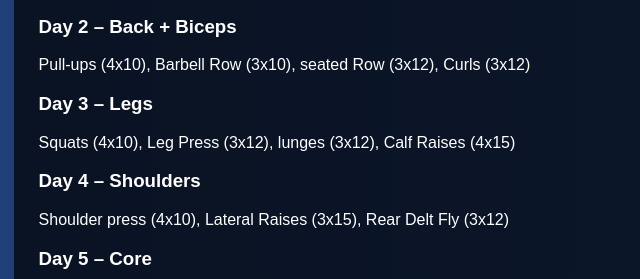
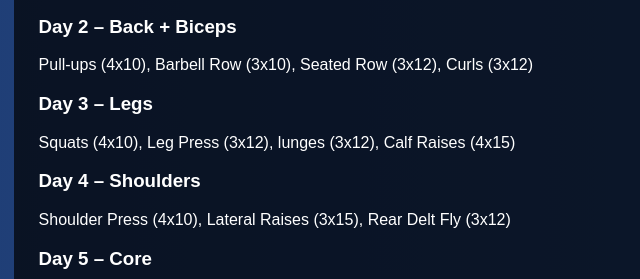
Before and after one commit to Sharukesh134/FITNESS-APP, a plain HTML site: page index.html in a window 1280 px wide. Shown: the part 437-716 px from the top of the page, 159-799 px from the left. Drawn offline with Linux system fonts and the light colour scheme.

```diff
--- a/index.html
+++ b/index.html
@@ -34,13 +34,13 @@
             <p>Bench Press (4x10) , Push-ups (3x15), Incline Press (3x10), Dips (3x12)</p>
 
             <h3>Day 2 – Back + Biceps</h3>
-            <p>Pull-ups (4x10), Barbell Row (3x10), seated Row (3x12), Curls (3x12)</p>
+            <p>Pull-ups (4x10), Barbell Row (3x10), Seated Row (3x12), Curls (3x12)</p>
 
             <h3>Day 3 – Legs</h3>
             <p>Squats (4x10), Leg Press (3x12), lunges (3x12), Calf Raises (4x15)</p>
 
             <h3>Day 4 – Shoulders</h3>
-            <p>Shoulder press (4x10), Lateral Raises (3x15), Rear Delt Fly (3x12)</p>
+            <p>Shoulder Press (4x10), Lateral Raises (3x15), Rear Delt Fly (3x12)</p>
 
             <h3>Day 5 – Core</h3>
             <p>Plank (3x1min), Crunches (3x20), Leg Raises (3x15)</p>
```
